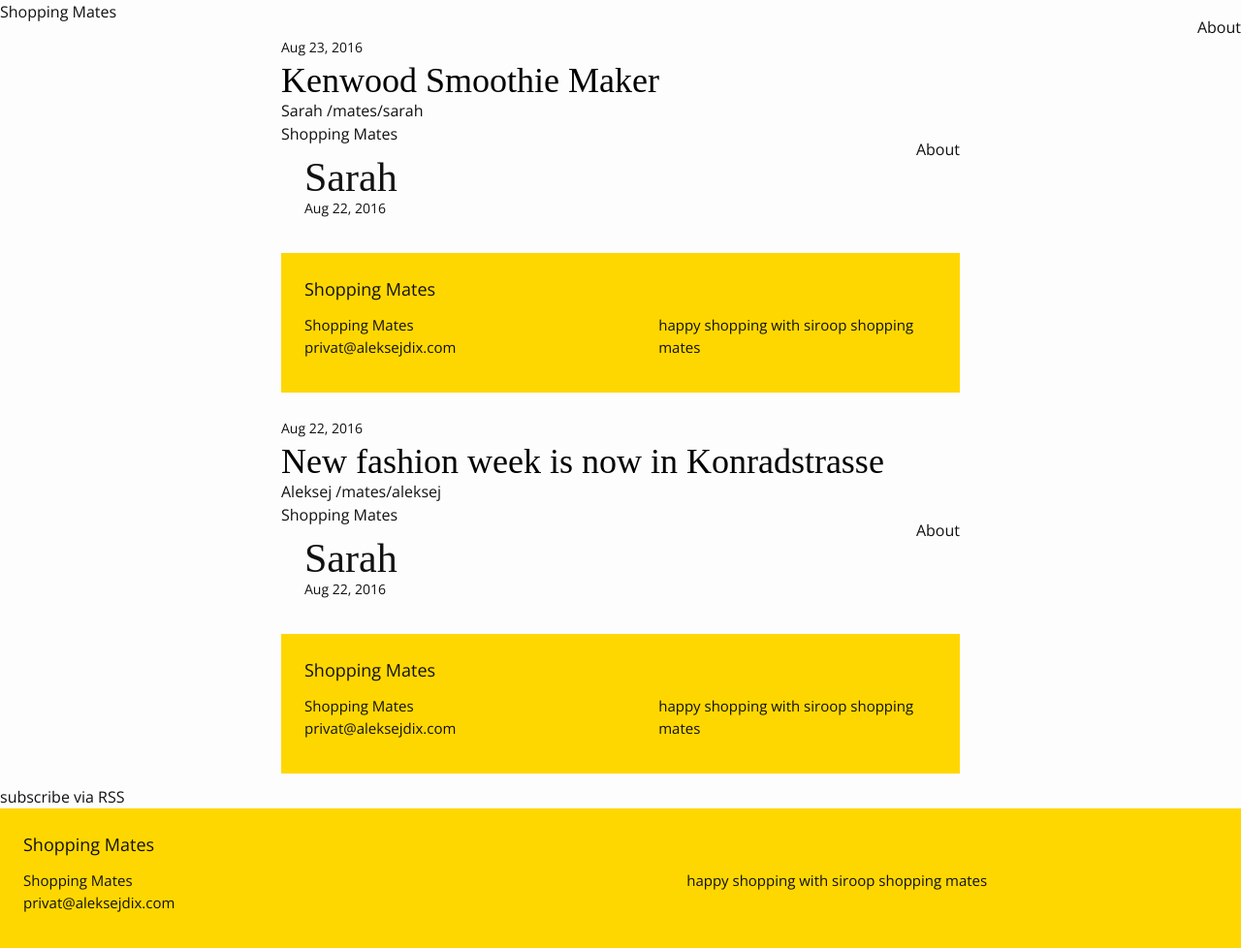
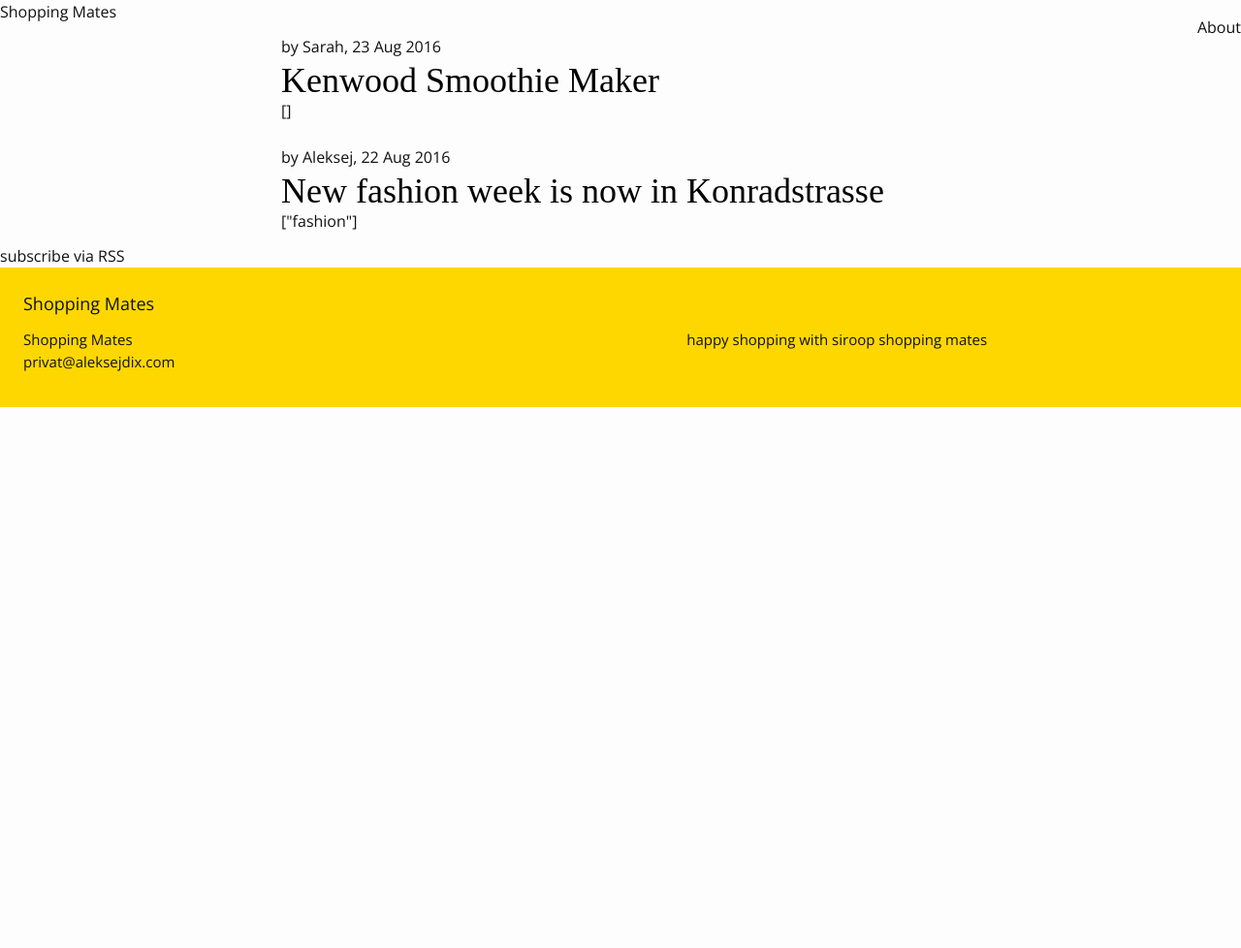
Before and after one commit to AleksejDix/shopping-mates, a Jekyll site: the page built from index.html, in a window 1280 px wide. Shown: the whole page at 97% size. Built offline with Jekyll 4.4.1, drawn with Linux system fonts in a browser that asks for light colours; some web fonts are replaced; after the commit the page ends 900 px from its top, so only the background shows below that.

Commit message:
change the permalink

```diff
--- a/_config.yml
+++ b/_config.yml
@@ -15,7 +15,7 @@ collections:
 email: privat@aleksejdix.com
 description: happy shopping with siroop shopping mates
 baseurl:
-url:
+url: http://127.0.0.1:4000
 markdown: kramdown
 gems:
 - jekyll-sitemap
--- a/index.html
+++ b/index.html
@@ -4,13 +4,17 @@ layout: default
 
   <div class="loop">
 
-
-
     {% for post in site.posts %}
 
       <div class="post container">
 
-        <span class="post-meta">{{ post.date | date: "%b %-d, %Y" }}</span>
+
+
+        {% assign mates = site.mates | where:"title", post.mate %}
+        {% for mate in mates %}
+          by <span class="post-author"><a href="{{ mate.url | prepend: site.url }}">{{ mate.title }}</a></span>,
+        {% endfor %}
+        <span class="post-date">{{ post.date | date_to_string }}</span>
 
         <div class="post-title">
 
@@ -18,14 +22,7 @@ layout: default
 
         </div>
 
-      {% assign mates = site.mates | where:"title", post.mate %}
-
-      {% for mate in mates %}
-        {{ mate.title }}
-        {{ mate.url }}
-      {% endfor %}
-
-      {{ site.mates }}
+        {{ post.categories | jsonify }}
 
       </div>
 
```
